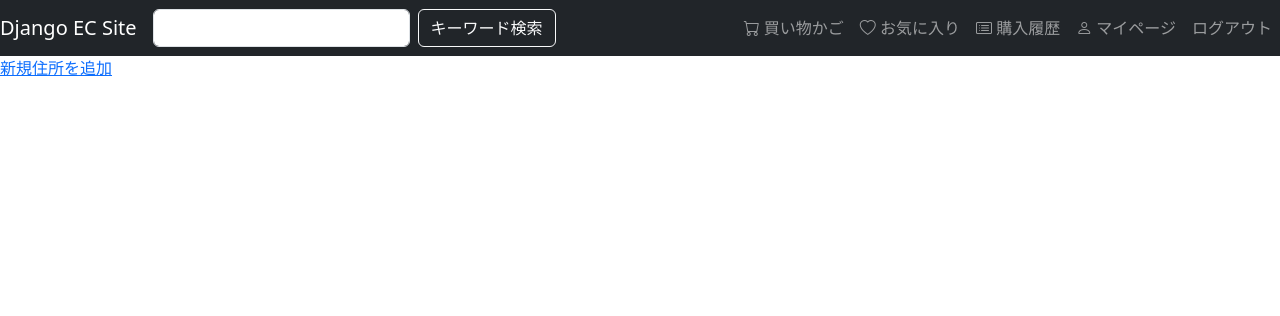
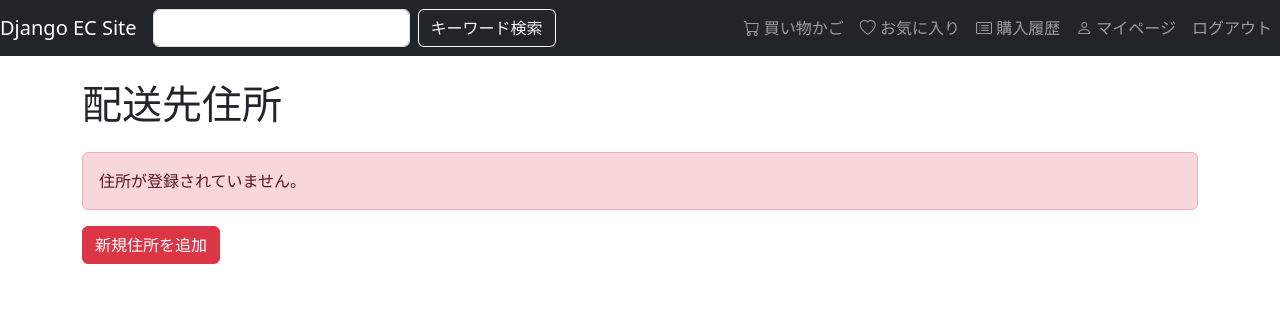
Before and after one commit to BtJ-gogo/django-ec, a Django app: page /accounts/shipping/ in a window 1280 px wide. Shown: the top 316 px of the page. Run offline with Django 5.2, Linux system fonts and the light colour scheme; the visitor is signed in with stand-in values (Sample User, id 1).

Commit message:
feat: add bootstrap css and more

```diff
--- a/accounts/templates/shipping_address_list.html
+++ b/accounts/templates/shipping_address_list.html
@@ -1,19 +1,40 @@
 {% extends "base.html" %}
 
-{% block title %}{% endblock %}
+{% block title %}配送先住所{% endblock %}
 
 {% block content %}
-<a href="{% url "accounts:shipping_add" %}">新規住所を追加</a>
-{% for address in object_list %}
-{% if address.is_default %}
-<p>デフォルト</p>
-{% endif %}
-<p>{{ address.first_name }}</p>
-<a href="{% url "accounts:shipping_update" address.id %}">編集</a>
-<form method="post" action="{% url "accounts:shipping_delete" address.id %}">
-    {% csrf_token %}
-    <button type="submit">削除</button>
-</form>
-{% empty %}
-{% endfor %}
+<div class="container pt-4">
+    <h1 class="mb-4">配送先住所</h1>
+    {% if not object_list %}
+    <p class="alert alert-danger">住所が登録されていません。</p>
+    {% endif %}
+    <div class="row mb-4">
+        <div class="col-12">
+            <a href="{% url "accounts:shipping_add" %}" class="btn btn-danger">新規住所を追加</a>
+        </div>
+    </div>
+    <div class="row">
+        {% for address in object_list %}
+        <div class="col-4">
+            <div class="card">
+                <div class="card-body">
+                {% if address.is_default %}<p class="card-text text-end text-danger my-0"><small>デフォルト</small></p>{% else %}<p class="card-text text-end text-secondary my-0"><small>デフォルトに変更する</small></p>{% endif %}
+                <p class="card-text my-0">{{ address.last_name }} {{ address.first_name }}</p>
+                <p class="card-text my-0">{{ address.zipcode }}</p>
+                <p class="card-text my-0">{{ address.get_state_display }} {{ address.city }} {{ address.address1 }}</p>
+                {% if address.address2 %}<p class="card-text my-0">{{ address.address2 }}</p>{% endif %}
+                <p class="card-text mt-0">電話番号：{{ address.phone }}</p>
+                <div class="d-flex">
+                    <a href="{% url 'accounts:shipping_update' address.id %}" class="btn btn-warning me-5">編集</a>
+                    <form method="post" action="{% url "accounts:shipping_delete" address.id %}">
+                        {% csrf_token %}
+                        <button class="btn btn-danger" type="submit">削除</button>
+                    </form>
+                </div>
+                </div>
+            </div>
+        </div>
+        {% endfor %}
+    </div>
+</div>
 {% endblock %}
```
